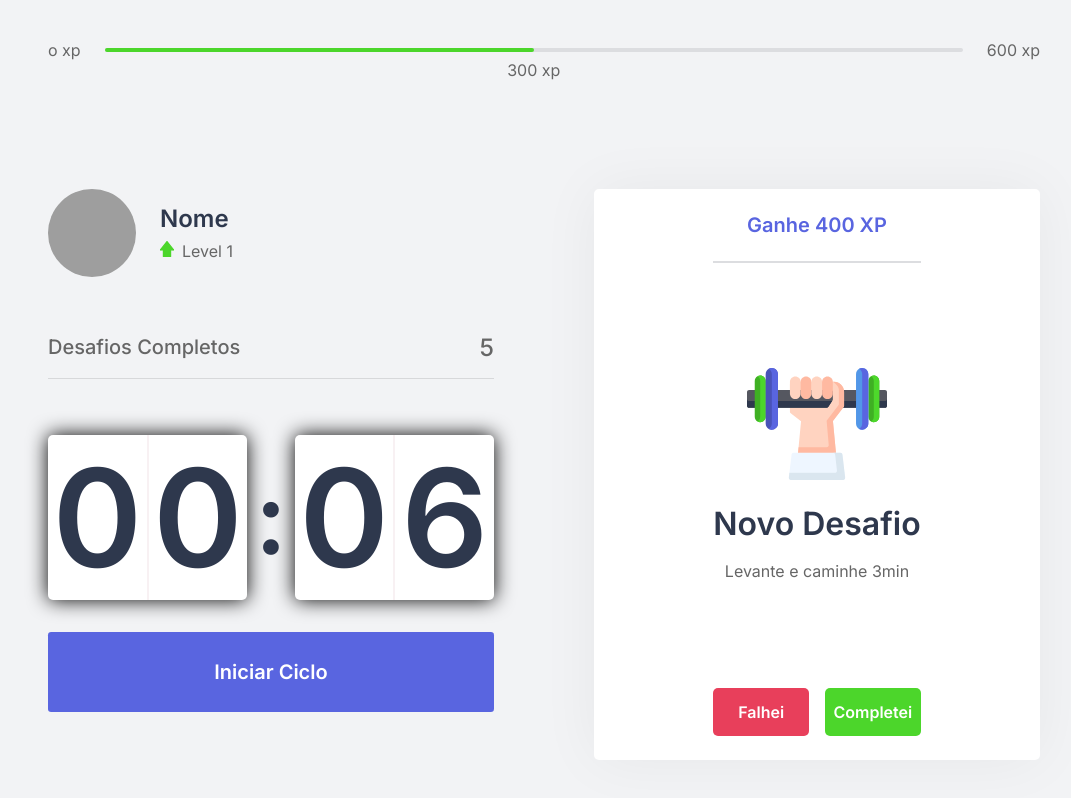
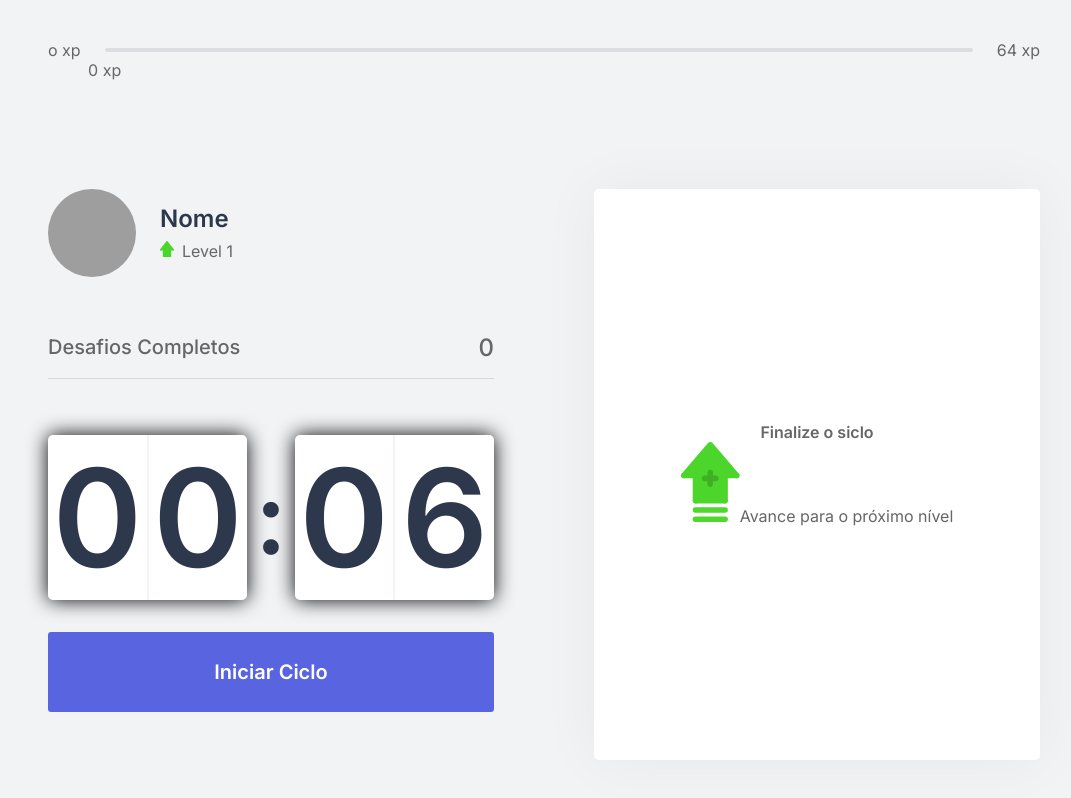
Before and after one commit to Valirio/nlw4React, a Next.js app: page / in a window 1280 px wide. Shown: the top 798 px of the page, without its empty margins (96-1167 px from the left). Built offline with nearby package versions, Linux system fonts and the light colour scheme; grey boxes are pictures that could not be loaded.

Commit message:
last commit 3

```diff
--- /dev/null
+++ b/challenges.json
@@ -0,0 +1,62 @@
+[
+    {
+      "type": "eye",
+      "description": "Estique um de seus braços com a palma da mão virada para frente e puxe os dedos para cima por 10 segundos por mão.",
+      "amount": 80
+    },
+    {
+      "type": "body",
+      "description": "Estique seu braço contra o peito e puxe-o utilizando o outro braço por 10 segundos por braço.",
+      "amount": 60
+    },
+    {
+      "type": "body",
+      "description": "Puxe seu pescoço com a ajuda da mão para a direita e para a esquerda, permanecendo na posição por alguns segundos.",
+      "amount": 70
+    },
+    {
+      "type": "body",
+      "description": "Com as duas mãos na parte de trás da cabeça, leve-a para baixo, alongando a parte de trás da região.",
+      "amount": 60
+    },
+    {
+      "type": "body",
+      "description": "Cruze as pernas e desça com as mãos esticadas em direção ao chão. Repita o movimento com a outra perna na frente.",
+      "amount": 100
+    },
+    {
+      "type": "body",
+      "description": "Sentado, abra as pernas e tente encostar as palmas das mãos no chão, repita 3 vezes por 5 segundos.",
+      "amount": 80
+    },
+    {
+      "type": "body",
+      "description": "Puxe o joelho de encontro ao peito e segure, troque de perna após 10 segundos.",
+      "amount": 50
+    },
+    {
+      "type": "body",
+      "description": "Sentado, cruze uma perna e incline seu tronco à frente, troque de perna após 10 segundos.",
+      "amount": 80
+    },
+    {
+      "type": "eye",
+      "description": "Sentado, feche os olhos e cubra-os com as palmas da mão durante 2 minutos, depois abra normalmente.",
+      "amount": 90
+    },
+    {
+      "type": "eye",
+      "description": "Em algum ambiente aberto, olhe o mais longe que puder em quatro direções por 3s, mexa apenas os olhos. Repita 3 vezes.",
+      "amount": 140
+    },
+    {
+      "type": "eye",
+      "description": "Usando os polegares, massage a área abaixo das sobrancelhas em movimentos circulares por 15 segundos.",
+      "amount": 70
+    },
+    {
+      "type": "body",
+      "description": "Em pé, gire a cintura o máximo que puder para a esquerda, segure por cinco segundos. Repita para a direita.",
+      "amount": 90
+    }
+  ]
--- a/src/components/ChallengeBox.tsx
+++ b/src/components/ChallengeBox.tsx
@@ -1,22 +1,23 @@
+import { useContext } from 'react';
+import { ChallengesContext } from '../contexts/ChallengesContext';
 import styles from  '../styles/components/ChallengeBox.module.css';
 
 export function ChallengeBox(){
-const hasActiveChallenge = true;
-
+const {activeChallenges, resetChallenge} = useContext(ChallengesContext);
     return (
         <div className={styles.challengeBoxContainer}>
-            {hasActiveChallenge ? (
+            {activeChallenges ? (
                 <div className={styles.challengeActive}>
-                    <header>Ganhe 400 XP</header>
+                    <header>{activeChallenges.amount}</header>
 
                     <main>
-                        <img src="icons/body.svg"/>
+                        <img src={`icons/${activeChallenges.type}.svg`}/>
                         <strong>Novo Desafio</strong>
-                        <p>Levante e caminhe 3min</p>
+                        <p>{activeChallenges.description}</p>
                     </main>
 
                     <footer>
-                        <button type="button" className={styles.challengeFailedButton}>Falhei</button>
+                        <button type="button" onClick={resetChallenge} className={styles.challengeFailedButton}>Falhei</button>
                         <button type="button" className={styles.challengeSucceededButton}>Completei</button>
                     </footer>
                 </div>
--- a/src/components/CompletedChallenges.tsx
+++ b/src/components/CompletedChallenges.tsx
@@ -1,10 +1,14 @@
+import { useContext } from 'react';
+import { ChallengesContext } from '../contexts/ChallengesContext';
 import styles from '../styles/components/CompletedChallenges.module.css';
 export function CompletedChallenges(){
+
+    const {challengesCompleted} =  useContext(ChallengesContext);
 
     return(
         <div className={styles.completedChallengesContainer}>
             <span>Desafios Completos</span>
-            <span>5</span>
+            <span>{challengesCompleted}</span>
         </div>
     );
 }
--- a/src/components/CountDown.tsx
+++ b/src/components/CountDown.tsx
@@ -1,4 +1,5 @@
-import { useState , useEffect} from 'react';
+import { useState , useEffect, useContext} from 'react';
+import { ChallengesContext } from '../contexts/ChallengesContext';
 import styles from '../styles/components/CountDonw.module.css';
 
 
@@ -6,6 +7,8 @@
 let countDonwTimeout: NodeJS.Timeout;
 
 export function CountDonw(){
+
+    const {startNewChallenge} = useContext(ChallengesContext);
 
     const [time, setTime] = useState(0.1 * 60);
     const [isActive, setIsActive] = useState(false);
@@ -35,7 +38,7 @@
         }else if(isActive && time === 0){
             setHasFinished(true);
             setIsActive(false);
-            setTime(0.1*60);
+            startNewChallenge();
         }
     }, [isActive, time])
     return(
--- a/src/components/ExperienceBar.tsx
+++ b/src/components/ExperienceBar.tsx
@@ -1,17 +1,22 @@
+import { useContext } from 'react';
+import { ChallengesContext } from '../contexts/ChallengesContext';
 import styles from '../styles/components/ExperienceBar.module.css';
 
 export function ExperienceBar(){
+    const {currentExperience, experienceToNextLevel} = useContext(ChallengesContext);
+
+    const percentToNextLevel = Math.round(currentExperience * 100) / experienceToNextLevel;
     return(
         <head className={styles.experienceBar}>
             <span>o xp</span>
             <div>
-                <div style={{width: '50%'}}/>
+                <div style={{width: `${percentToNextLevel}%`}}/>
 
-                <span className={styles.currentExperience} style={{left: '50%'}}>
-                    300 xp
+                <span className={styles.currentExperience} style={{left: `${percentToNextLevel}%`}}>
+                    {currentExperience} xp
                 </span>
             </div>
-            <span>600 xp</span>
+            <span>{experienceToNextLevel} xp</span>
         </head>
     );
 }
--- /dev/null
+++ b/src/contexts/ChallengesContext.tsx
@@ -0,0 +1,68 @@
+import { match } from 'assert';
+import {createContext, ReactNode, useState} from 'react';
+import challenges from '../../challenges.json';
+
+
+interface Challenge{
+    type:'body' | 'eye';
+    description: string;
+    amount:number;
+}
+interface ChallengesContextData{
+    level:number;
+    currentExperience:number;
+    experienceToNextLevel:number;
+    challengesCompleted:number;
+    activeChallenges:Challenge;
+    levelUp:() => void;
+    startNewChallenge:() => void;
+    resetChallenge:() => void;
+}
+interface ChallengesProvaiderProps{
+    children:ReactNode;
+}
+
+export const ChallengesContext = createContext({}as ChallengesContextData);
+
+export function ChallengesProvaider({ children}:ChallengesProvaiderProps){
+    const [level, setLevel] = useState(1);
+    const [currentExperience, setCurrentExperience] = useState(0);
+    const [challengesCompleted, setChallengesCompleted] = useState(0);
+
+    const [activeChallenges, setActiveChallenges] = useState(null);
+
+    const experienceToNextLevel = Math.pow((level + 1) * 4,2);
+    function levelUp(){
+        setLevel(level + 1);
+    }
+
+    function startNewChallenge(){
+        const randomChallengesIndex = Math.floor(Math.random() * challenges.length);
+        const challenge = challenges[randomChallengesIndex];
+
+        setActiveChallenges(challenge);
+
+        setChallengesCompleted
+    }
+
+    function resetChallenge(){
+        setActiveChallenges(null);
+    }
+
+    return (
+        <ChallengesContext.Provider value={
+            {
+                level,
+                currentExperience,
+                experienceToNextLevel,
+                challengesCompleted,
+                activeChallenges,
+                levelUp,
+                startNewChallenge,
+                resetChallenge,
+            }
+        }>
+            {children}
+        </ChallengesContext.Provider>
+    );
+}
--- a/src/pages/_app.tsx
+++ b/src/pages/_app.tsx
@@ -1,7 +1,13 @@
 import '../styles/global.css';
 
+import { ChallengesProvaider} from '../contexts/ChallengesContext';
+
 function MyApp({ Component, pageProps }) {
-  return <Component {...pageProps} />
+  return (
+    <ChallengesProvaider>
+      <Component {...pageProps} />
+    </ChallengesProvaider>
+  )
 }
 
 export default MyApp
```
